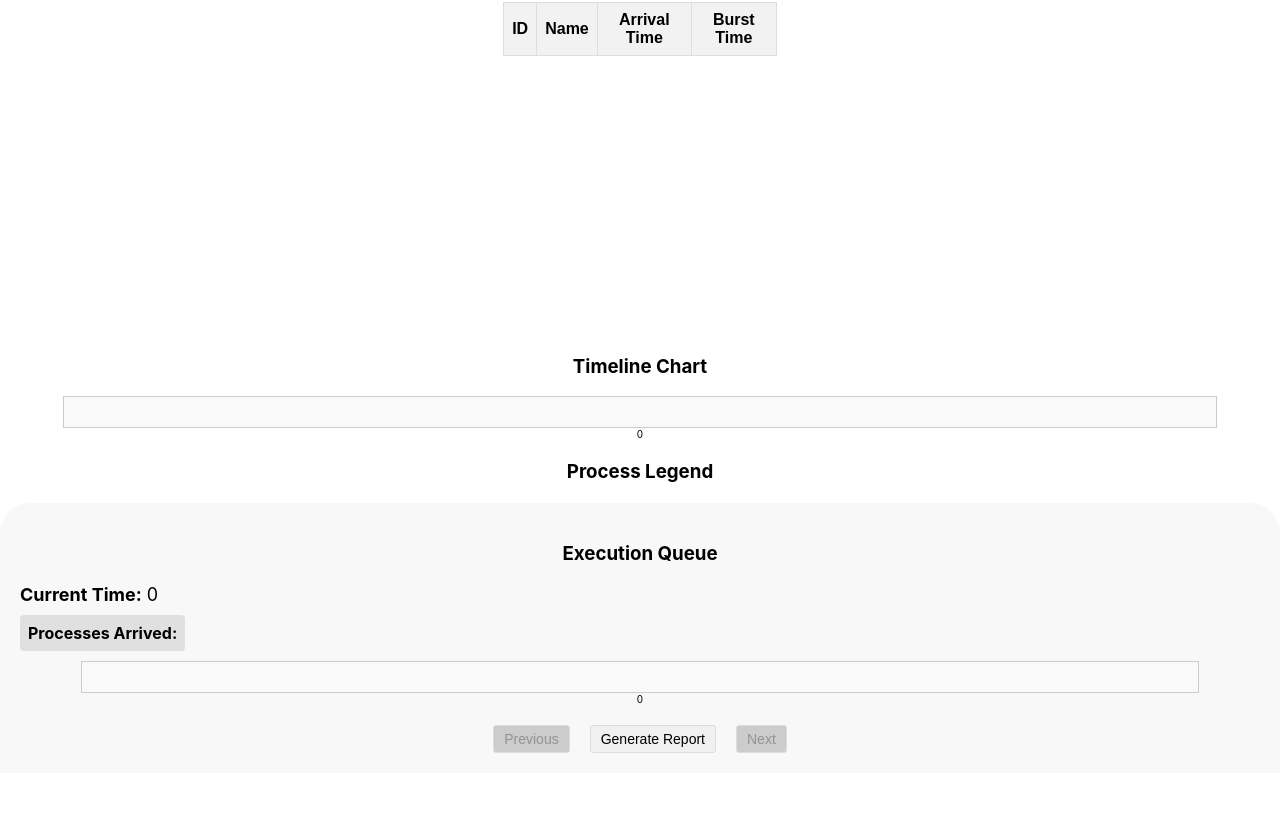
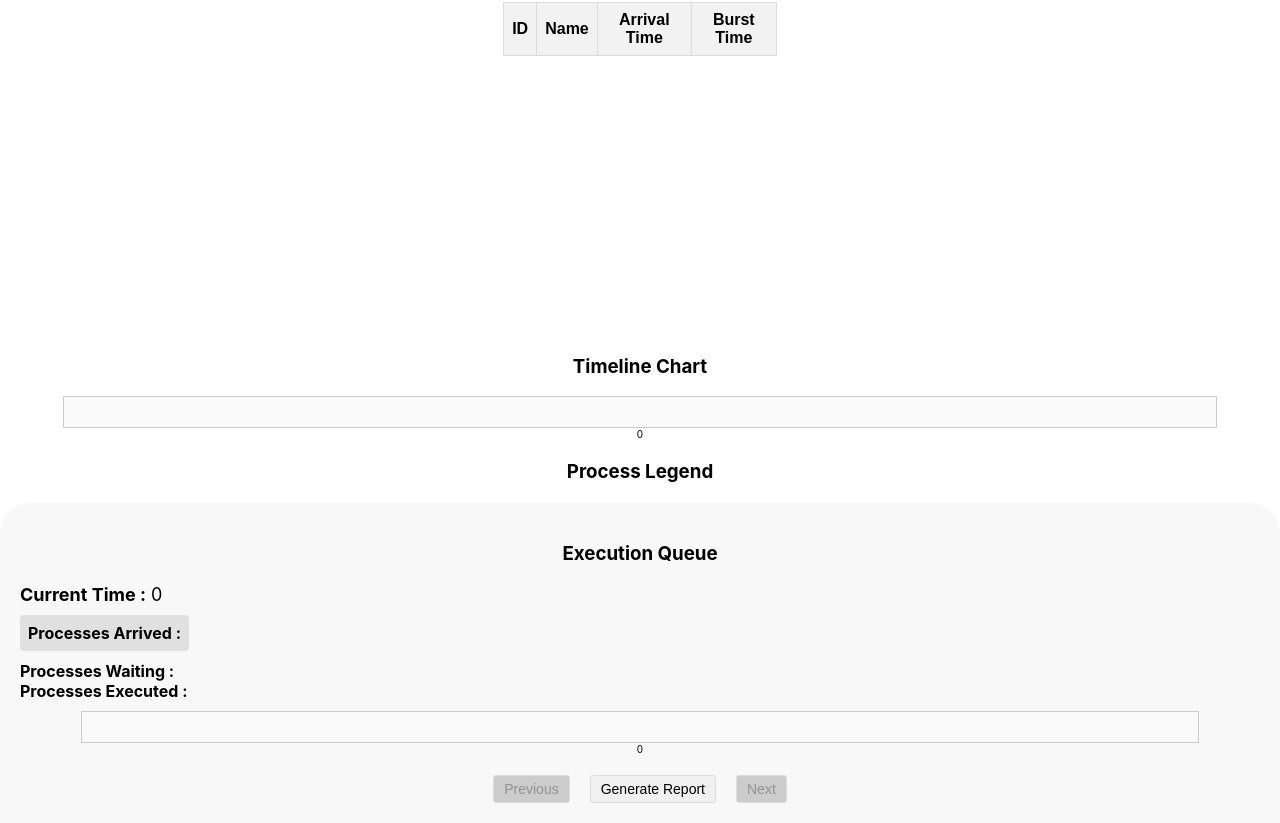
Before and after one commit to zavedAli/CSAS, a React (Create React App) app: page / in a window 1280 px wide. Shown: the part 504-1327 px from the top of the page. Before the commit the page ends 1277 px from the top, so only its background shows below. Built offline with nearby package versions, Linux system fonts and the light colour scheme.

Commit message:
fixed not adding gap between process and added waiting,executed process info

```diff
--- a/src/components/ExecutionQueue.js
+++ b/src/components/ExecutionQueue.js
@@ -40,36 +40,31 @@ const ExecutionQueue = ({ processes, isStarted, selectedAlgorithm }) => {
   const handleNext = () => {
     let nextProcess;
     if (selectedAlgorithm === "SJF") {
-      nextProcess = getNextProcessSJF(
-        scheduledProcesses,
-        executedProcesses,
-        currentTime
-      );
+      nextProcess = getNextProcessSJF(scheduledProcesses, executedProcesses);
     } else {
-      nextProcess = getNextProcess(
-        scheduledProcesses,
-        executedProcesses,
-        currentTime
-      );
+      nextProcess = getNextProcess(scheduledProcesses, executedProcesses);
     }
 
     if (nextProcess) {
-      const newStartTime =
-        executedProcesses.length === 0 ? nextProcess.arrivalTime : currentTime;
       const updatedProcesses = scheduledProcesses.map((process) =>
         process.id === nextProcess.id
           ? {
               ...process,
-              startTime: newStartTime,
-              completionTime: newStartTime + nextProcess.burstTime,
-              waitingTime: newStartTime - process.arrivalTime,
+              startTime: Math.max(currentTime, nextProcess.arrivalTime),
+              completionTime:
+                Math.max(currentTime, nextProcess.arrivalTime) +
+                nextProcess.burstTime,
+              waitingTime:
+                Math.max(currentTime, nextProcess.arrivalTime) -
+                process.arrivalTime,
             }
           : process
       );
-
       setScheduledProcesses(updatedProcesses);
       setExecutedProcesses([...executedProcesses, nextProcess.id]);
-      setCurrentTime(newStartTime + nextProcess.burstTime);
+      setCurrentTime(
+        Math.max(currentTime, nextProcess.arrivalTime) + nextProcess.burstTime
+      );
     }
   };
 
@@ -93,11 +88,16 @@ const ExecutionQueue = ({ processes, isStarted, selectedAlgorithm }) => {
 
     setScheduledProcesses(updatedProcesses);
     setExecutedProcesses(executedProcesses.slice(0, -1));
-    setCurrentTime(
-      executedProcesses.length === 1
-        ? 0
-        : currentTime - lastExecutedProcess.burstTime
-    );
+
+    const newCurrentTime =
+      executedProcesses.length > 1
+        ? scheduledProcesses.find(
+            (process) =>
+              process.id === executedProcesses[executedProcesses.length - 2]
+          ).completionTime
+        : 0;
+
+    setCurrentTime(newCurrentTime);
   };
 
   const handleGenerateReport = () => {
@@ -114,22 +114,49 @@ const ExecutionQueue = ({ processes, isStarted, selectedAlgorithm }) => {
     0
   );
 
+  const arrivedProcesses = scheduledProcesses.filter(
+    (process) => process.arrivalTime <= currentTime
+  );
+
+  const waitingProcesses = arrivedProcesses.filter(
+    (process) => !executedProcesses.includes(process.id)
+  );
+
+  const executedProcessesInfo = scheduledProcesses.filter((process) =>
+    executedProcesses.includes(process.id)
+  );
+
   return (
     <div className="execution-queue">
       <h3>Execution Queue</h3>
-      <div className="current-time">
-        <strong>Current Time:</strong> {currentTime}
-      </div>
-      <div className="arrived-processes">
-        <strong>Processes Arrived:</strong>
-        {scheduledProcesses
-          .filter((process) => process.arrivalTime <= currentTime)
-          .map((process) => (
-            <span key={process.id}>
-              {", "}
-              {process.name} (ID: {process.id})
+      <div className="current-info">
+        <div className="current-time">
+          <strong>Current Time :</strong> {currentTime}
+        </div>
+        <div className="arrived-processes">
+          <strong>Processes Arrived : </strong>
+          {arrivedProcesses.map((process) => (
+            <span key={process.id} className="arrived-process">
+              {process.name} (ID: {process.id}),
             </span>
           ))}
+        </div>
+        <div className="waiting-processes">
+          <strong>Processes Waiting : </strong>
+          {waitingProcesses.map((process) => (
+            <span key={process.id} className="waiting-process">
+              {process.name} (ID: {process.id}),
+            </span>
+          ))}
+        </div>
+        <div className="executed-processes">
+          <strong>Processes Executed : </strong>
+          {executedProcessesInfo.map((process) => (
+            <span key={process.id} className="executed-process">
+              {process.name} (ID: {process.id}),
+            </span>
+          ))}
+        </div>
       </div>
       <div className="gantt-chart">
         {displayedProcesses.map((process) => {
```
